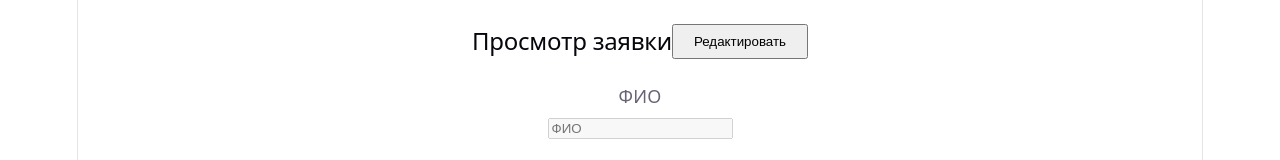
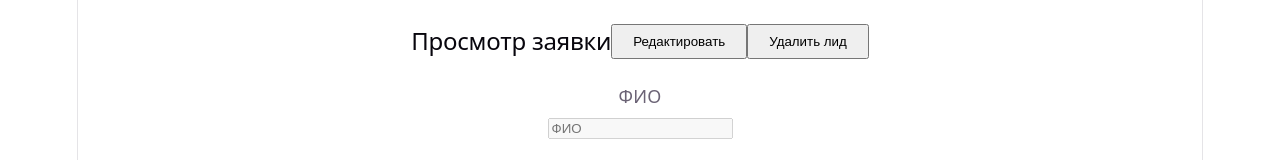
Before and after one commit to lizznovv/contact-collector-pwa, a React (Vite) app in the folder frontend/: page /leads/1 in a window 1280 px wide. Shown: the top 160 px of the page. Built offline with nearby package versions, Linux system fonts and the light colour scheme; no server answers; sample sign-in values are in the browser's storage.

Commit message:
add func delete leads

```diff
--- a/frontend/src/pages/lead/LeadFormPage.jsx
+++ b/frontend/src/pages/lead/LeadFormPage.jsx
@@ -165,6 +165,29 @@ export default function LeadFormPage() {
         }
     };
 
+    const handleDelete = async () => {
+        const confirmed = window.confirm("Вы уверены, что хотите удалить этого лида?");
+        if (!confirmed) return;
+
+        setSaving(true);
+        try {
+            const token = localStorage.getItem("access_token");
+            await axios.delete(`/api/leads/${id}`, {
+                headers: {
+                    Authorization: `Bearer ${token}`,
+                    Accept: "application/json"
+                },
+            });
+            alert("Lead успешно удален");
+            window.location.href = "/dashboard";
+        } catch (error) {
+            console.error("Ошибка при удалении лида:", error.response?.data);
+            alert("Ошибка удаления: " + JSON.stringify(error.response?.data || error.message));
+        } finally {
+            setSaving(false);
+        }
+    };
+
     const handleSubmit = async e => {
 
         e.preventDefault();
@@ -259,8 +282,8 @@ export default function LeadFormPage() {
                     {isEditRoute ? (isEditing ? "Редактирование заявки" : "Просмотр заявки") : "Новая заявка"}
                 </h2>
 
-                {/* Кнопка редактирования — только в режиме просмотра */}
                 {isEditRoute && !isEditing && (
+                    <>
                         <button
                             type="button"
                             onClick={() => setIsEditing(true)}
@@ -268,6 +291,16 @@ export default function LeadFormPage() {
                         >
                             Редактировать
                         </button>
+                        <button
+                            type="button"
+                            onClick={handleDelete}
+                            disabled={saving}
+                            style={{ padding: "8px 20px", cursor: "pointer" }}
+                        >
+                            {saving ? "Удаление..." : "Удалить лид"}
+                        </button>
+                    </>
+
                 )}
             </div>
 
```
Lines whose indentation alone changed are shown as unchanged.
